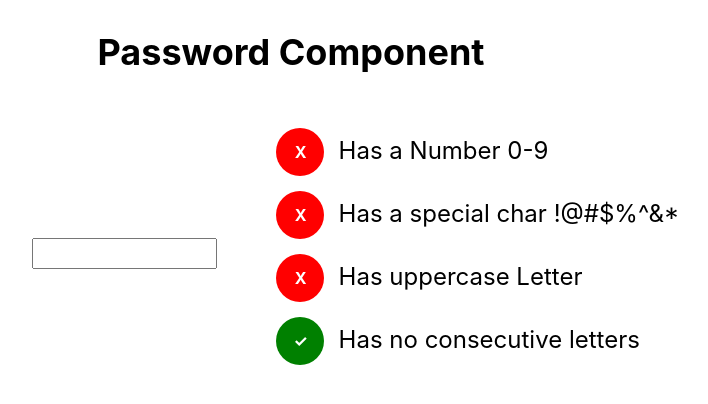
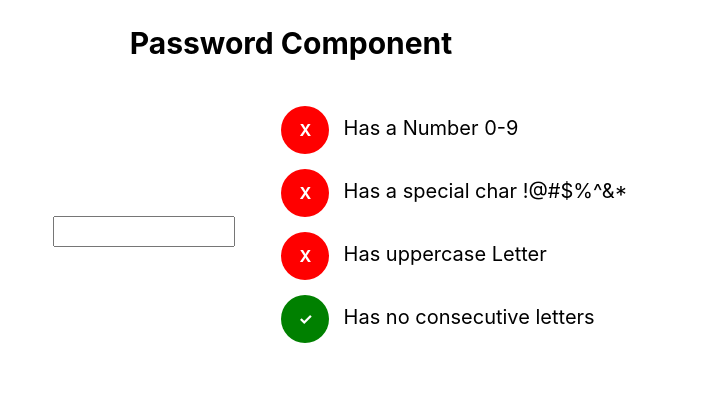
Before and after one commit to jellinjelly/react-password-validator, a React (Create React App) app: page / in a window 1280 px wide. Shown: the top 404 px of the page, without its empty margins (349-1057 px from the left). Built offline with nearby package versions, Linux system fonts and the light colour scheme.

Commit message:
change font size

```diff
--- a/src/Components/PasswordValidator/style.css
+++ b/src/Components/PasswordValidator/style.css
@@ -2,7 +2,7 @@
   display: flex;
   flex-direction: column;
   align-items: center;
-  font-size: 1.5rem;
+  font-size: 1.25rem;
 }
 
 .pwv .container {
@@ -13,7 +13,7 @@
 .pwv .container input {
   align-self: center;
   margin: 0 auto;
-  width: 80%;
+  width: 90%;
   height: 25px;
 }
 
```
Also changed, not shown: 6 other files (tests, documents, lock files or other folders).
